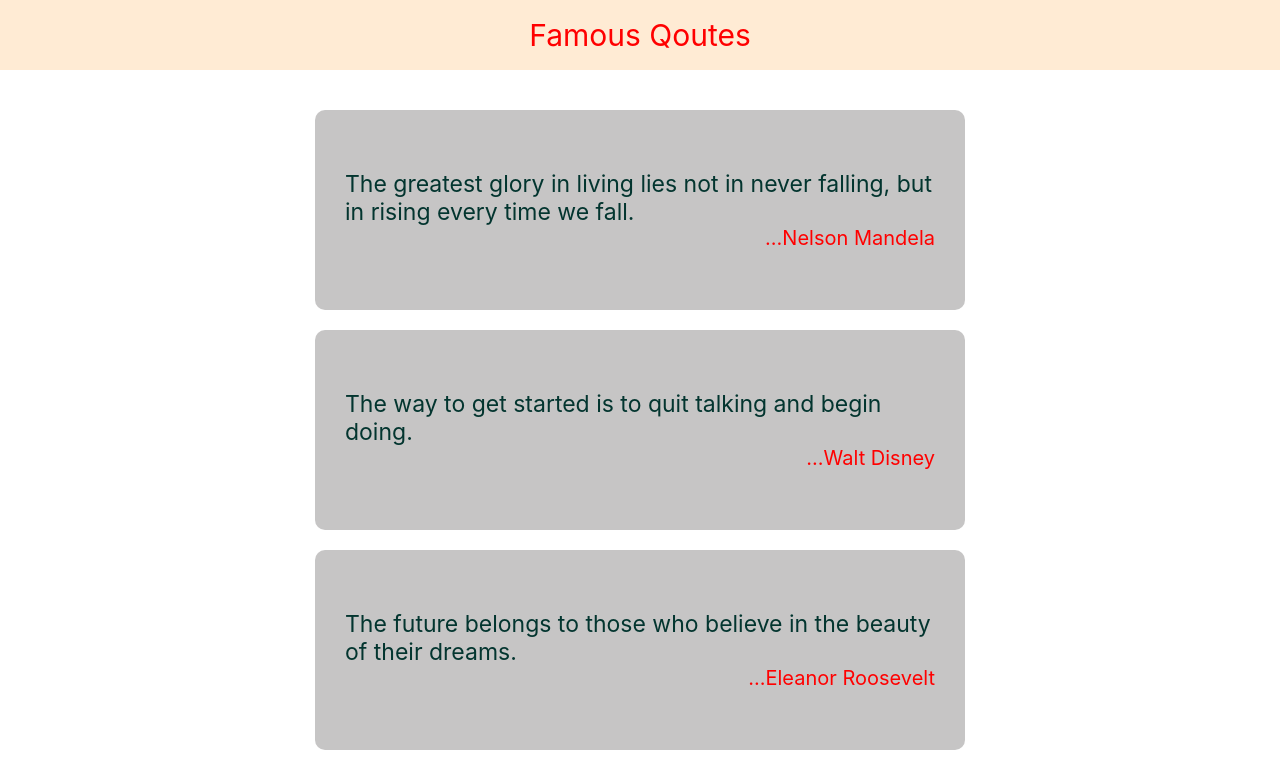
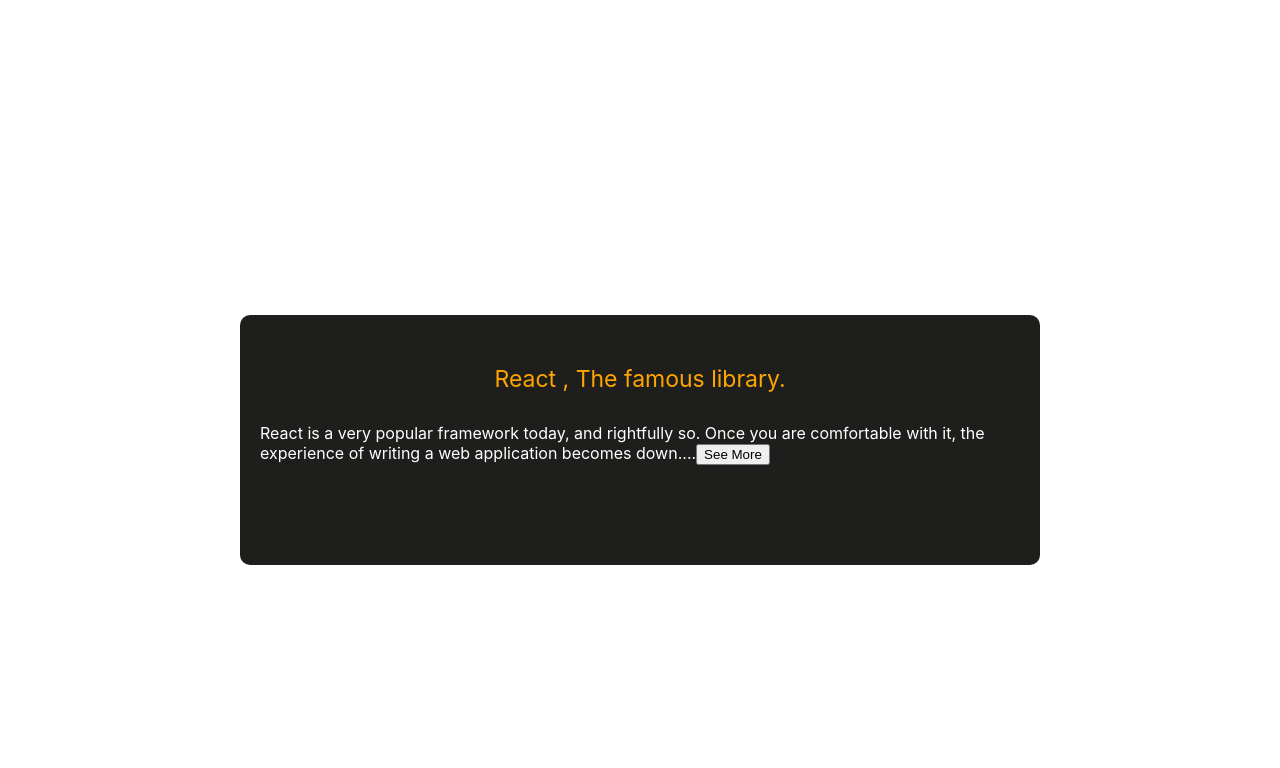
Before and after one commit to mohsin-al-mamun/Demo-App-for-teaching, a React (Create React App) app: page / in a window 1280 px wide. Shown: the top 768 px of the page. Built offline with nearby package versions, Linux system fonts and the light colour scheme.

Commit message:
use-state

```diff
--- a/src/App.css
+++ b/src/App.css
@@ -23,7 +23,7 @@
   color: black;
   display: flex;
   justify-content: center;
-  /* align-items: center; */
+  align-items: center;
   /* align-content: center; */
   flex-wrap: wrap;
   gap: 20px;
--- a/src/App.js
+++ b/src/App.js
@@ -1,20 +1,10 @@
 import "./App.css";
-import Card from "./components/Card";
-import Pagination from "./components/Pagination";
-import { arrayOfQuotes } from "./data";
+import LongText from "./components/LongText";
 
 function App() {
   return (
     <div id="container ">
-      <div id="header"> Famous Qoutes </div>
-      <div id="Cardcontainer">
-        {arrayOfQuotes.map((item) => {
-          return <Card quote={item.quote} author={item.author} />;
-        })}
-      </div>
-      <div>
-        <Pagination />
-      </div>
+      <div id="Cardcontainer">{<LongText />}</div>
     </div>
   );
 }
--- /dev/null
+++ b/src/components/LongText.css
@@ -0,0 +1,22 @@
+#textContainer {
+  display: flex;
+  /* justify-content: center; */
+  padding-top: 50px;
+  flex-direction: column;
+  align-items: center;
+  background-color: rgb(30, 31, 28);
+  width: 800px;
+  height: 200px;
+  gap: 10px;
+  border-radius: 10px;
+}
+
+#textTitle {
+  color: orange;
+  font-size: 23px;
+}
+
+#text {
+  color: white;
+  margin: 20px;
+}
--- /dev/null
+++ b/src/components/LongText.js
@@ -0,0 +1,40 @@
+import React from "react";
+import "./LongText.css";
+import { useState } from "react";
+
+const text =
+  "React is a very popular framework today, and rightfully so. Once you are comfortable with it, the experience of writing a web application becomes downright enjoyable. The community of React developers is vibrant. The pace of change in the framework is fast (maybe a little too fast at times) but well supported by Facebook and the open source community. Most importantly, it allows you to focus on simple pieces of functionality that can easily be composed and reused throughout your application.";
+
+export default function LongText() {
+  const [view, setView] = useState("less");
+
+  const handleText = () => {
+    if (view === "less") {
+      setView("details");
+    } else {
+      setView("less");
+    }
+  };
+  return (
+    <div id="textContainer">
+      <div id="textTitle"> React , The famous library.</div>
+      <div id="text">
+        {view === "less" ? text.slice(0, 150) : text}
+        ....
+        <button onClick={handleText}>
+          {view === "less" ? "See More" : "See less"}
+        </button>
+      </div>
+      {/* <div id="text">
+        {text}
+        <button> See more</button>
+      </div> */}
+    </div>
+  );
+}
+
+// useState("less") ------>  ["less", function which can modify the first value]
+//              let [view, setView] = ["value" , "fn"]
+//                        let [husband, wife]= ["Mohsin", "Ritu", "Imran"]
+
+//  <div id = {view === "less"? "dark": "light"}  ></div>
```
